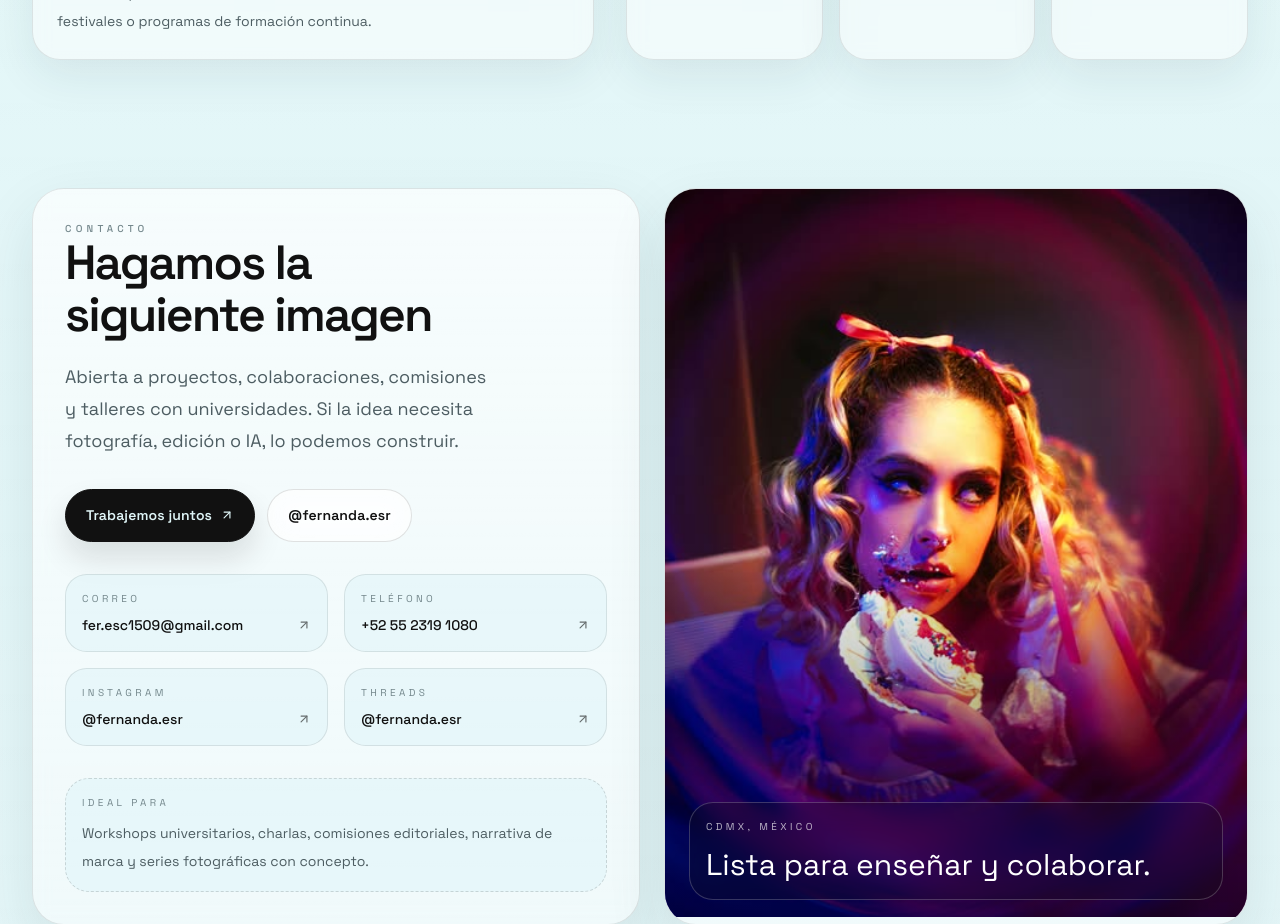
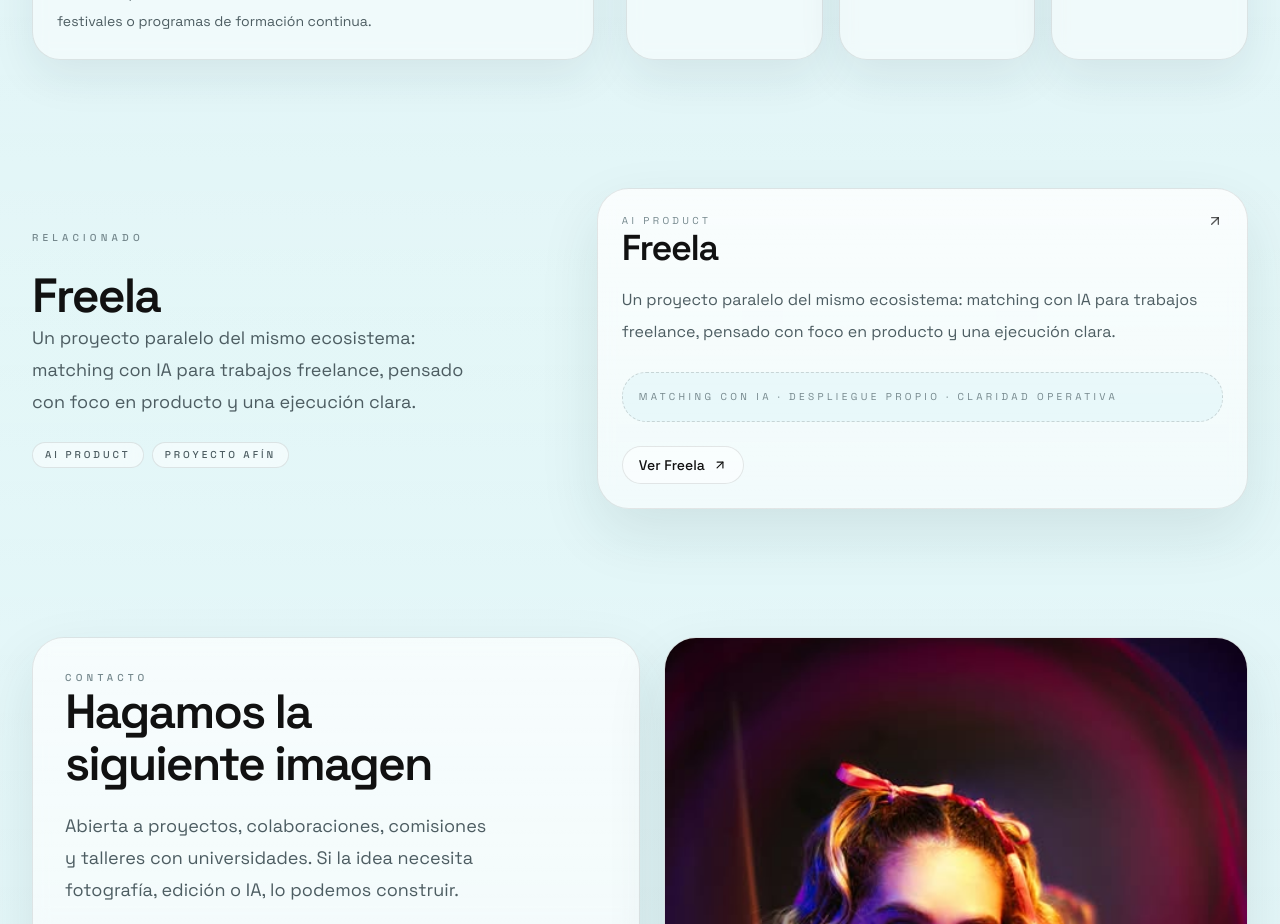
Before and after one commit to obeskay/obeskay-portfolio-new, a Next.js app: page /about in a window 1280 px wide. Shown: the part 4700-5624 px from the top of the page. Built offline with nearby package versions, Linux system fonts and the light colour scheme.

Commit message:
Add Freela related project link

```diff
--- a/app/[lang]/page.tsx
+++ b/app/[lang]/page.tsx
@@ -6,6 +6,7 @@ import {
   type ContentBlock,
   type FernandaLang,
   type GalleryItem,
+  type RelatedProject,
   type WorkshopCard,
 } from "../../lib/content/fernanda";
 import { isLang, type Lang } from "../../lib/i18n";
@@ -272,6 +273,28 @@ export default async function FernandaHome({
         </div>
       </section>
 
+      <section id="freela" className="relative scroll-mt-24 px-4 py-12 sm:px-6 lg:px-8 lg:py-16">
+        <div className="mx-auto max-w-7xl">
+          <div className="grid gap-8 lg:grid-cols-[0.9fr_1.1fr] lg:items-center">
+            <div className="space-y-6">
+              <SectionLabel>{copy.related.eyebrow}</SectionLabel>
+              <h2 className="max-w-2xl text-3xl font-semibold tracking-[-0.06em] leading-[0.95] text-text-primary text-balance sm:text-4xl lg:text-5xl">
+                {copy.related.title}
+              </h2>
+              <p className="max-w-2xl text-base leading-8 text-text-secondary text-balance sm:text-lg">
+                {copy.related.description}
+              </p>
+              <div className="flex flex-wrap gap-2">
+                <MetaChip>{copy.related.label}</MetaChip>
+                <MetaChip>{lang === "en" ? "Adjacent product" : "Proyecto afín"}</MetaChip>
+              </div>
+            </div>
+
+            <RelatedProjectPanel project={copy.related} />
+          </div>
+        </div>
+      </section>
+
       <section id="contacto" className="relative scroll-mt-24 px-4 py-12 pb-20 sm:px-6 lg:px-8 lg:py-16">
         <div className="mx-auto max-w-7xl">
           <div className="grid gap-6 lg:grid-cols-[1.02fr_0.98fr]">
@@ -475,6 +498,43 @@ function WorkshopPanel({
   );
 }
 
+function RelatedProjectPanel({ project }: { project: RelatedProject }) {
+  return (
+    <Link
+      href={project.href}
+      target="_blank"
+      rel="noreferrer"
+      className="group block rounded-[2rem] border border-border/80 bg-[linear-gradient(180deg,rgba(255,255,255,0.78)_0%,rgba(255,255,255,0.52)_100%)] p-6 shadow-[0_24px_60px_rgba(24,56,59,0.1)] backdrop-blur-sm transition-transform duration-300 hover:-translate-y-1"
+    >
+      <div className="flex items-center justify-between gap-4">
+        <p className="text-[10px] uppercase tracking-[0.34em] text-text-muted">
+          {project.label}
+        </p>
+        <ArrowUpRight className="h-4 w-4 shrink-0 text-text-primary/70 transition-transform duration-300 group-hover:-translate-y-0.5 group-hover:translate-x-0.5" />
+      </div>
+
+      <h3 className="mt-6 text-3xl font-semibold tracking-[-0.06em] leading-[0.95] text-text-primary sm:text-4xl">
+        {project.title}
+      </h3>
+
+      <p className="mt-4 max-w-xl text-base leading-8 text-text-secondary">
+        {project.description}
+      </p>
+
+      <div className="mt-6 rounded-[1.5rem] border border-dashed border-text-primary/15 bg-background/55 px-4 py-4">
+        <p className="text-[10px] uppercase tracking-[0.34em] text-text-muted">
+          {project.metric}
+        </p>
+      </div>
+
+      <div className="mt-6 inline-flex items-center gap-2 rounded-full border border-border/80 bg-surface/75 px-4 py-2 text-sm font-medium text-text-primary transition-colors duration-300 group-hover:bg-background">
+        {project.cta}
+        <ArrowUpRight className="h-3.5 w-3.5 shrink-0" />
+      </div>
+    </Link>
+  );
+}
+
 function ContactRow({
   label,
   value,
--- a/lib/content/fernanda.ts
+++ b/lib/content/fernanda.ts
@@ -19,6 +19,16 @@ export type WorkshopCard = {
   title: string;
   description: string;
   duration: string;
+};
+
+export type RelatedProject = {
+  eyebrow: string;
+  title: string;
+  description: string;
+  label: string;
+  href: string;
+  metric: string;
+  cta: string;
 };
 
 export type FernandaContent = {
@@ -64,6 +74,7 @@ export type FernandaContent = {
     formats: string[];
     note: string;
   };
+  related: RelatedProject;
   contact: {
     eyebrow: string;
     title: string;
@@ -279,6 +290,16 @@ const es: FernandaContent = {
     note:
       "Puedo adaptar el contenido a facultades, escuelas creativas, festivales o programas de formación continua.",
   },
+  related: {
+    eyebrow: "Relacionado",
+    title: "Freela",
+    description:
+      "Un proyecto paralelo del mismo ecosistema: matching con IA para trabajos freelance, pensado con foco en producto y una ejecución clara.",
+    label: "AI product",
+    href: "https://freela.cloud.obeskay.com",
+    metric: "Matching con IA · despliegue propio · claridad operativa",
+    cta: "Ver Freela",
+  },
   contact: {
     eyebrow: "Contacto",
     title: "Hagamos la siguiente imagen",
@@ -486,6 +507,16 @@ const en: FernandaContent = {
     note:
       "I can adapt the content to faculties, creative schools, festivals, or continuing education programs.",
   },
+  related: {
+    eyebrow: "Related",
+    title: "Freela",
+    description:
+      "A parallel project from the same ecosystem: AI-native matching for freelance work, shaped with product clarity and a simple execution model.",
+    label: "AI product",
+    href: "https://freela.cloud.obeskay.com",
+    metric: "AI matching · self-hosted deployment · operational clarity",
+    cta: "Visit Freela",
+  },
   contact: {
     eyebrow: "Contact",
     title: "Let's make the next image",
```
Also changed, not shown: 3 other files (tests, documents, lock files or other folders).
